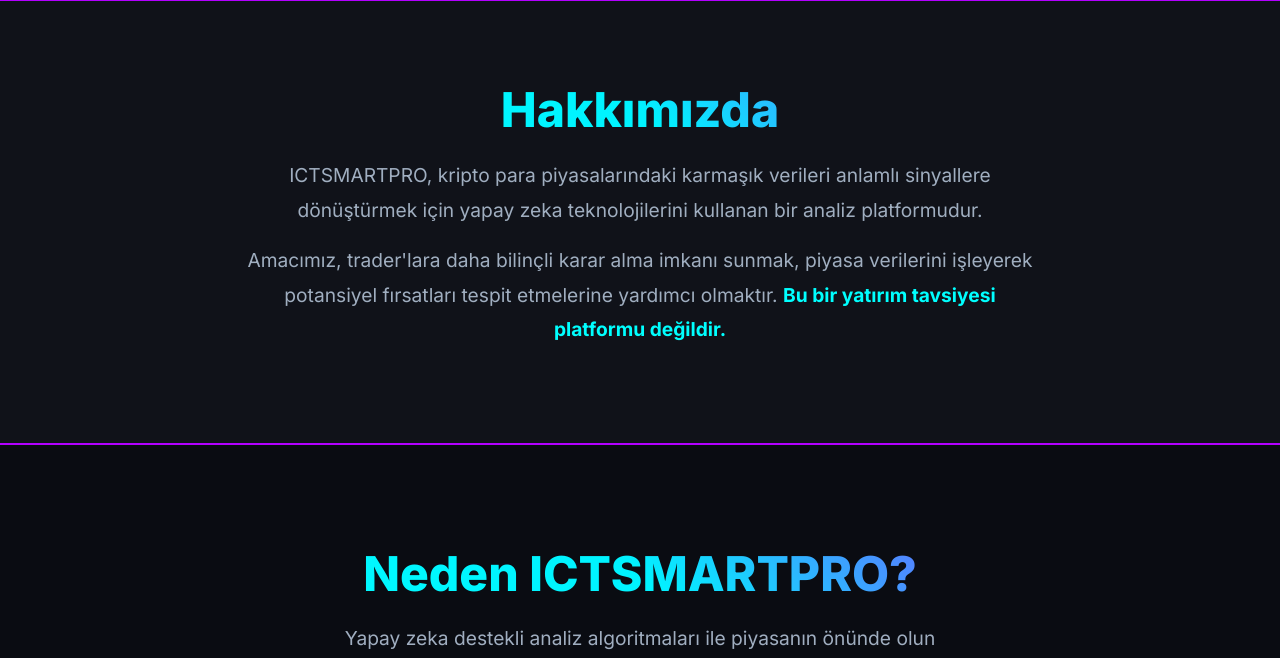
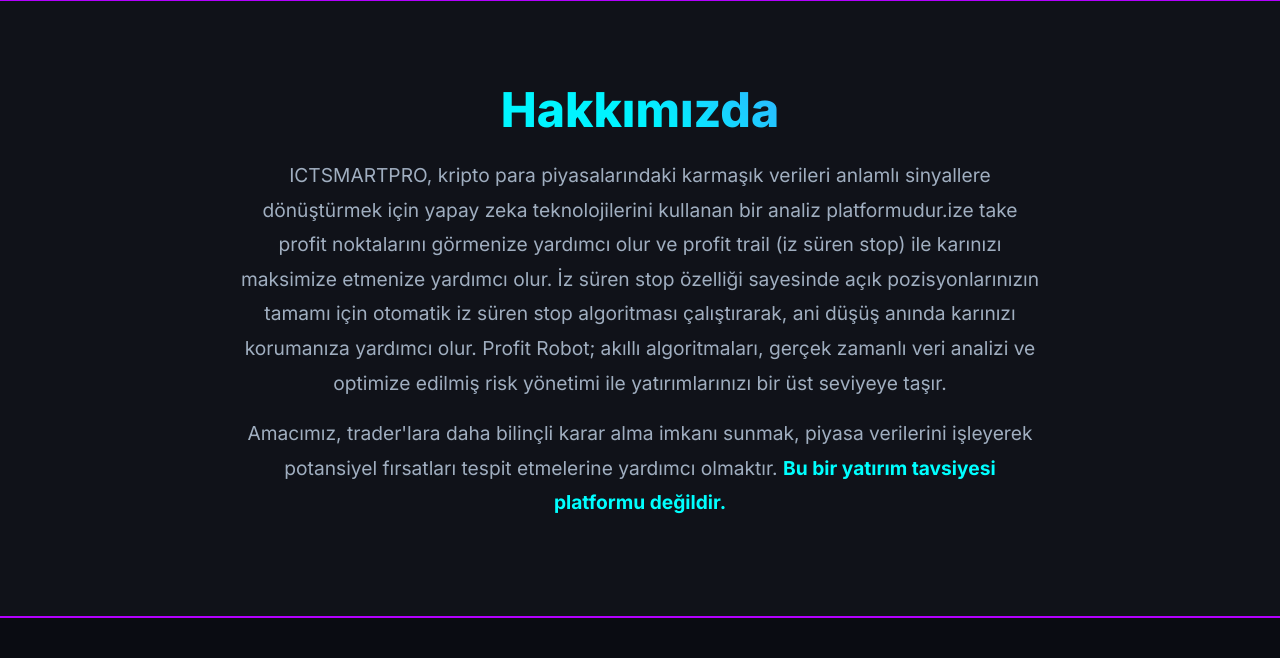
Before and after one commit to Coderhektor/ictsmartpro-backend, a Python web app: template templates/index.html in a window 1280 px wide. Shown: the part 949-1607 px from the top of the page. Run offline with Jinja, Linux system fonts and the light colour scheme; the template is opened without the code that fills it, so the values that code supplies are empty.

Commit message:
Update index.html

```diff
--- a/templates/index.html
+++ b/templates/index.html
@@ -733,7 +733,8 @@
             <div class="about-text">
                 <p>
                     ICTSMARTPRO, kripto para piyasalarındaki karmaşık verileri anlamlı sinyallere dönüştürmek
-                    için yapay zeka teknolojilerini kullanan bir analiz platformudur.
+                    için yapay zeka teknolojilerini kullanan bir analiz platformudur.ize take profit noktalarını görmenize yardımcı olur ve profit trail (iz süren stop) ile karınızı maksimize etmenize yardımcı olur.
+                    İz süren stop özelliği sayesinde açık pozisyonlarınızın tamamı için otomatik iz süren stop algoritması çalıştırarak, ani düşüş anında karınızı korumanıza yardımcı olur. Profit Robot; akıllı algoritmaları, gerçek zamanlı veri analizi ve optimize edilmiş risk yönetimi ile yatırımlarınızı bir üst seviyeye taşır.
                 </p>
                 <p class="mt-3">
                     Amacımız, trader'lara daha bilinçli karar alma imkanı sunmak,
```
